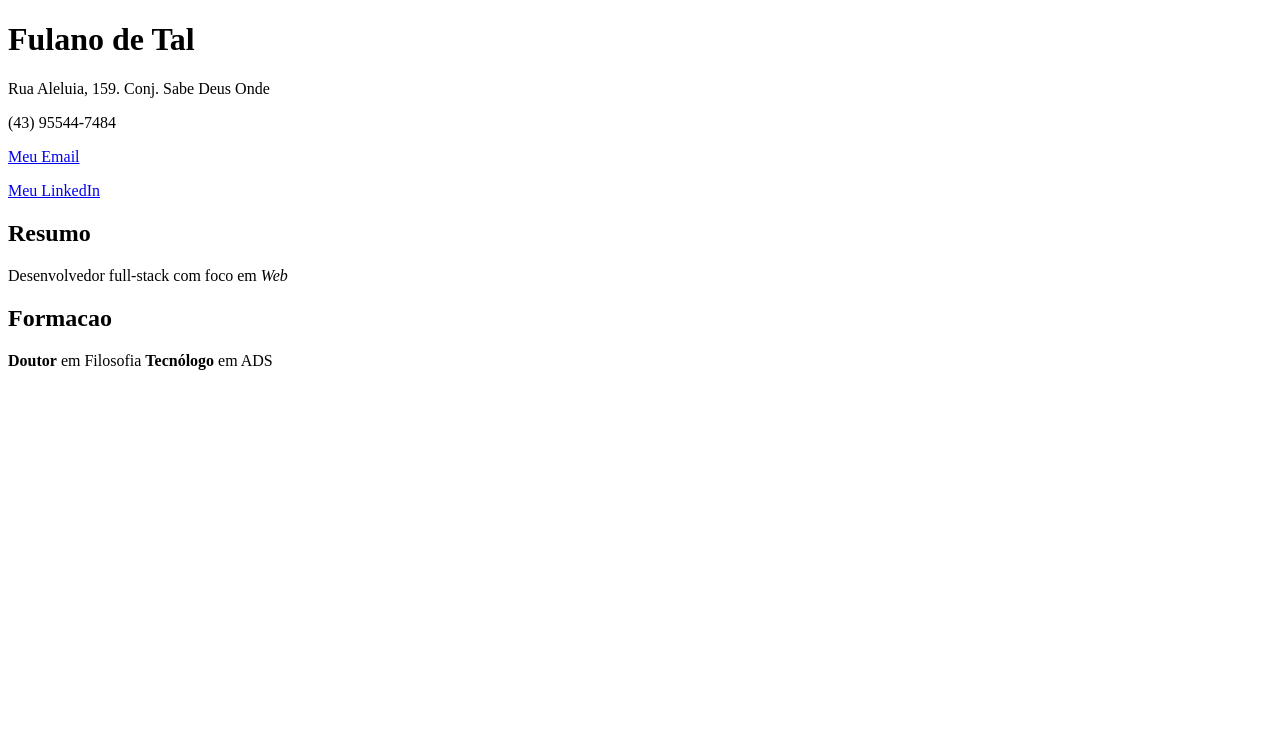
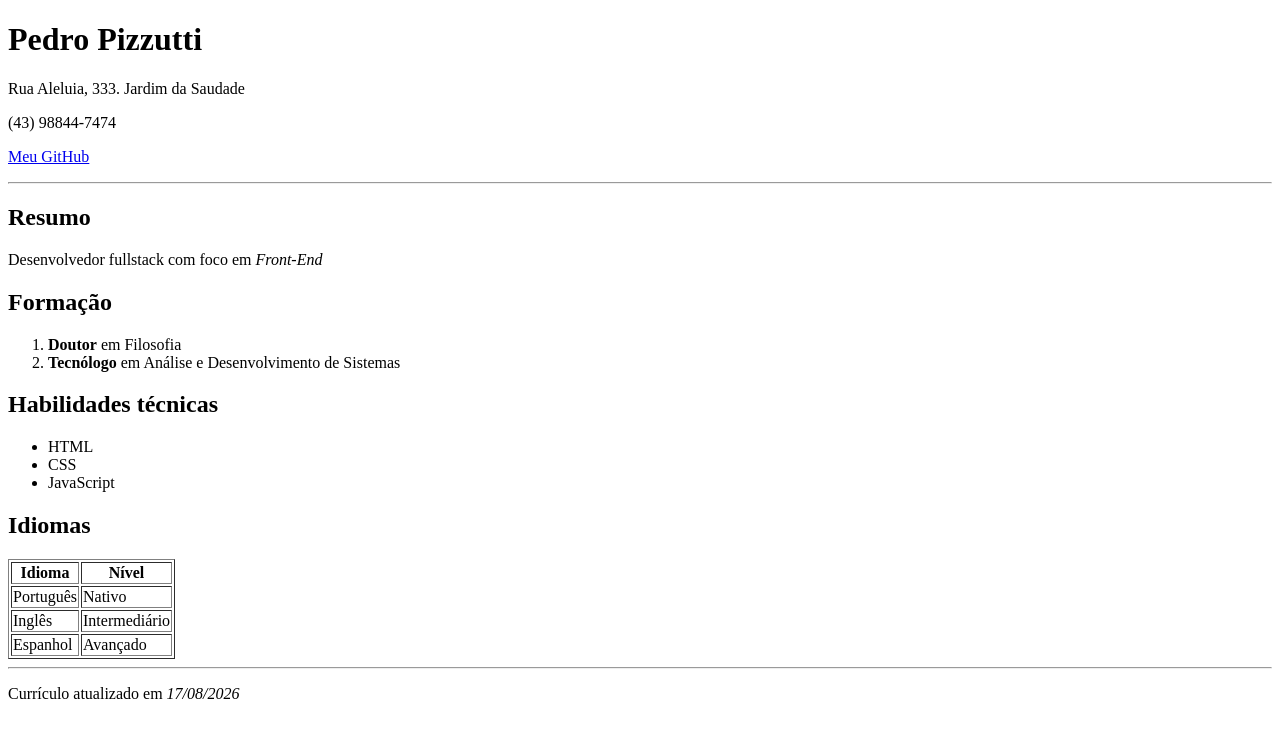
Before and after one commit to PedroPizzutti/front-end-web-bes, a plain HTML site: page aula-2/index.html in a window 1280 px wide. Drawn offline with Linux system fonts and the light colour scheme.

Commit message:
terminei meu curriculo

```diff
--- a/aula-2/index.html
+++ b/aula-2/index.html
@@ -1,39 +1,67 @@
 <!DOCTYPE html>
 <html lang="pt-br">
   <head>
-    <meta charset="UTF-8">
-    <title>Currículo Fulano de tal</title>
+    <meta charset="UTF-8"/>
+    <title>Meu currículo</title>
   </head>
   <body>
     <div id="cabecalho">
-      <h1>Fulano de Tal</h1>
-      <p>Rua Aleluia, 159. Conj. Sabe Deus Onde</p>
-      <p>(43) 95544-7484</p>
+      <h1>Pedro Pizzutti</h1>
+      <p>Rua Aleluia, 333. Jardim da Saudade</p>
+      <p>(43) 98844-7474</p>
       <p>
-        <a href="mailto:fulanodetal@gmail.com">Meu Email</a>
-      </p>
-      <p>
-        <a href="https://www.linkedin.com/in/fulanodetal">Meu LinkedIn</a>
+        <a href="https://github.com/PedroPizzutti">Meu GitHub</a>
       </p>
     </div>
-
-    <div id="corpo">
-      <div id="resumo">
+    <hr>
+    <div id="principal">
+      <div>
         <h2>Resumo</h2>
         <p>
-          Desenvolvedor full-stack com foco em <i>Web</i>
+          Desenvolvedor fullstack com foco em <i>Front-End</i>
         </p>
       </div>
-
-      <div id="formacao">
-        <h2>Formacao</h2>
-        <p>
-          <b>Doutor</b> em Filosofia
-          <b>Tecnólogo</b> em ADS
-        </p>
+      <div>
+        <h2>Formação</h2>
+        <ol>
+          <li><b>Doutor</b> em Filosofia</li>
+          <li><b>Tecnólogo</b> em Análise e Desenvolvimento de Sistemas</li>
+        </ol>
+      </div>
+      <div>
+        <h2>Habilidades técnicas</h2>
+        <ul>
+          <li>HTML</li>
+          <li>CSS</li>
+          <li>JavaScript</li>
+        </ul>
+      </div>
+      <div>
+        <h2>Idiomas</h2>
+        <table border="1">
+          <tr>
+            <th>Idioma</th>
+            <th>Nível</th>
+          </tr>
+          <tr>
+            <td>Português</td>
+            <td>Nativo</td>
+          </tr>
+          <tr>
+            <td>Inglês</td>
+            <td>Intermediário</td>
+          </tr>
+          <tr>
+            <td>Espanhol</td>
+            <td>Avançado</td>
+          </tr>
+        </table>
       </div>
     </div>
+    <hr>
+    <div>
+      <p>Currículo atualizado em <i>17/08/2026</i></p>
+    </div>
+  </body>
 
-    <div></div>
-  </body>
 </html>
```
